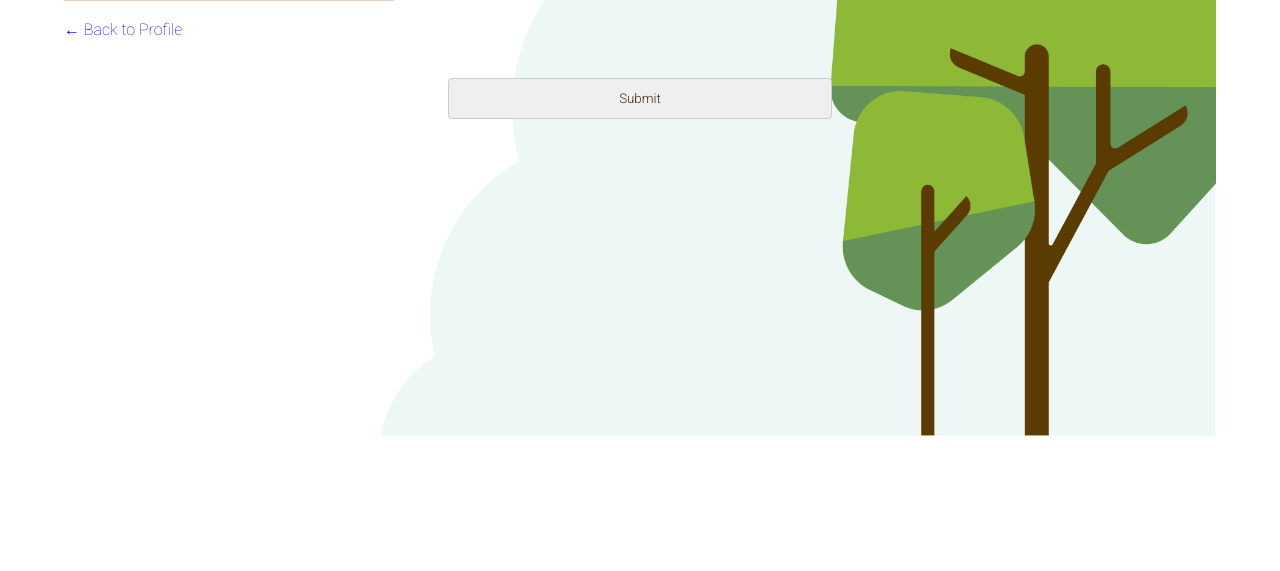
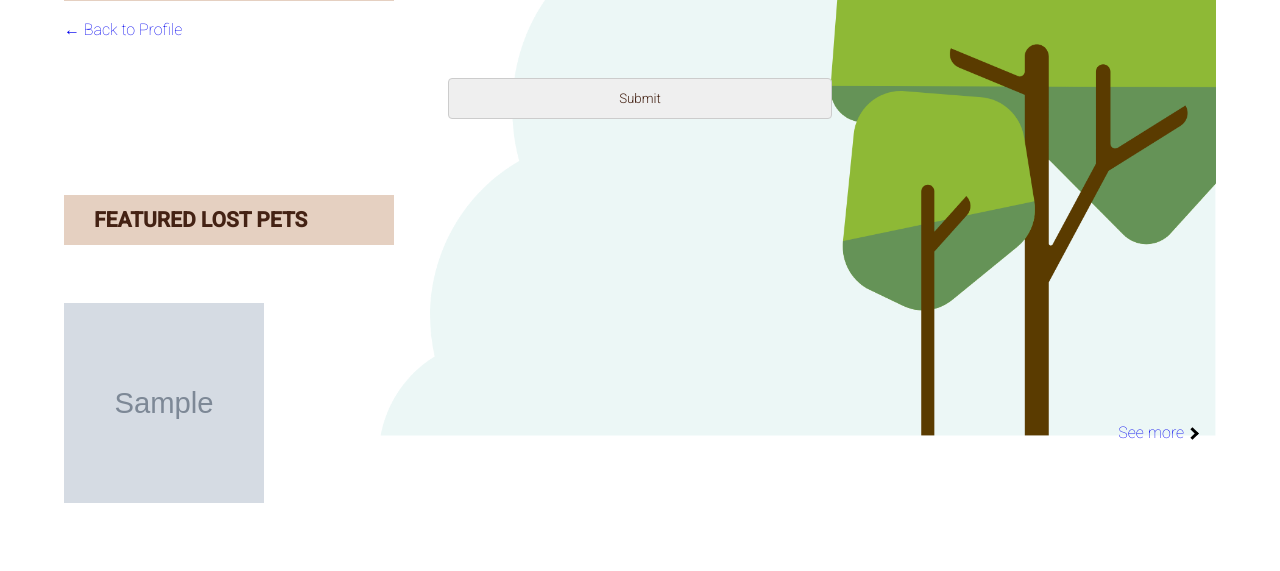
Before and after one commit to chess2022/Lost_and_Hound, a Django app: template main_app/templates/accounts/account_settings.html in a window 1280 px wide. Shown: the part 208-779 px from the top of the page. Run offline with Django 4.2, Linux system fonts and the light colour scheme; the template is opened without the code that fills it: most values are stand-ins (such as "Sample title", 1, 10 or a date in 2020); grey boxes marked "Sample" are stand-in pictures.

Commit message:
more styling and featured pets to account page

```diff
--- a/main_app/forms.py
+++ b/main_app/forms.py
@@ -5,8 +5,6 @@ from django.contrib.auth.models import User
 from django.core.validators import RegexValidator
 from django.forms import ModelForm
 from .models import Pet, Member
-
-
 from django import forms
 from django.contrib.auth.forms import UserCreationForm
 from django.contrib.auth.models import User
--- a/main_app/static/style.css
+++ b/main_app/static/style.css
@@ -430,6 +430,10 @@ input[type=submit]:hover {
     color:#d9534f
 }
 
+.helptext {
+    font-size:small;
+}
+
 /*********************************/
 
 .field-label {
--- a/main_app/templates/accounts/account_settings.html
+++ b/main_app/templates/accounts/account_settings.html
@@ -63,5 +63,32 @@
         </div>
     </div>
 
+    <div class="title_flags top-margin">
+    <h3>Featured Lost Pets</h3>
+</div>
+    <br/><br/>
+        <div class="index-single-container">
+            <div class="index--grid--oneRow">
+            {% for pet in pets %}
+                <div class="index--itemBox">
+                    <a href="{% url 'detail' pet.id %}">
+                        <div class="index--overlay">
+                            <div class="index--overlayText">
+                            <h2>{{ pet.name }}</h2>
+                            <h3>{{ pet.city }}, {{ pet.state }}</h3>
+                            </div>
+                        </div>
+                    {% for photo in pet.photo_set.all %}
+                        <img class="index--card-photo" src="{{photo.url}}">
+                    {% empty %}
+                        <img class="index--card-photo" src="https://lostandhound.s3.us-west-2.amazonaws.com/noPhoto.png">
+                    {% endfor %}
+                    </a>
+                </div>
+            {% endfor %}
+            </div>
+            <div class="index--itemBox-more"><a href="{% url 'index' %}">See more <i class="arrow right"></i></a></div>
+        </div>
+
 </body>
 </html>
--- a/main_app/templates/base.html
+++ b/main_app/templates/base.html
@@ -22,10 +22,10 @@
         <div class="dropdown-content">
           <a href="{% url 'about' %}">About</a>
           <a href="{% url 'index' %}">Lost Pets</a>
+          {% if user.is_authenticated %}
           <a href="{% url 'pets_create' %}">Post</a>
-          {% if user.is_authenticated %}
+          <a href="{% url 'account' %}">Account</a>
           <a href="{% url 'logout' %}">Log out</a>
-          <a href="{% url 'account' %}">Settings</a>
           <a><h3 id="hello-msg">Hello, {{request.user}}</h3></a>
           {% else %}
           <a href="{% url 'register' %}">Sign Up</a>
--- a/main_app/templates/base2.html
+++ b/main_app/templates/base2.html
@@ -22,10 +22,10 @@
         <div class="dropdown-content">
           <a href="{% url 'about' %}">About</a>
           <a href="{% url 'index' %}">Lost Pets</a>
+          {% if user.is_authenticated %}
           <a href="{% url 'pets_create' %}">Post</a>
-          {% if user.is_authenticated %}
+          <a href="{% url 'account' %}">Account</a>
           <a href="{% url 'logout' %}">Log out</a>
-          <a href="{% url 'account' %}">Settings</a>
           <a><h3 id="hello-msg">Hello, {{request.user}}</h3></a>
           {% else %}
           <a href="{% url 'register' %}">Sign Up</a>
--- a/main_app/templates/base3.html
+++ b/main_app/templates/base3.html
@@ -22,10 +22,10 @@
         <div class="dropdown-content">
           <a href="{% url 'about' %}">About</a>
           <a href="{% url 'index' %}">Lost Pets</a>
+          {% if user.is_authenticated %}
           <a href="{% url 'pets_create' %}">Post</a>
-          {% if user.is_authenticated %}
+          <a href="{% url 'account' %}">Account</a>
           <a href="{% url 'logout' %}">Log out</a>
-          <a href="{% url 'account' %}">Settings</a>
           <a><h3 id="hello-msg">Hello, {{request.user}}</h3></a>
           {% else %}
           <a href="{% url 'register' %}">Sign Up</a>
```
Also changed, not shown: main_app/views.py (+9 -9 lines).
